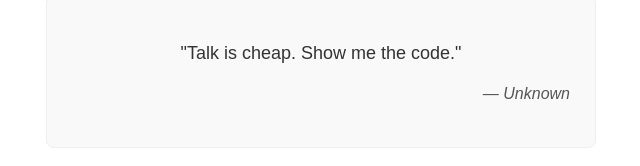
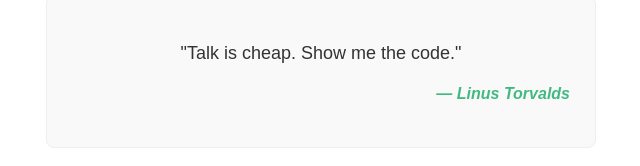
Before and after one commit to ProfessorJayBird/module11, a Vue app: page /#/quotes in a window 1280 px wide. Shown: the part 232-398 px from the top of the page, without its empty margins (319-959 px from the left). Built offline with nearby package versions, Linux system fonts and the light colour scheme; no server answers.

Commit message:
Swapped over to DummyJSON engine to ensure infinite unique quote sequences

```diff
--- a/src/views/QuotesView.vue
+++ b/src/views/QuotesView.vue
@@ -6,7 +6,7 @@
       <p v-if="loading">Loading API data via Axios...</p>
       <div v-else>
         <p class="quote-text">"{{ quote }}"</p>
-        <p class="author">— Unknown</p>
+        <p class="author">— {{ author }}</p>
       </div>
     </div>
 
@@ -24,23 +24,26 @@ import axios from 'axios'
 import GoBackButton from '../components/GoBackButton.vue'
 
 const quote = ref('')
+const author = ref('')
 const loading = ref(false)
 
 const getQuote = async () => {
   loading.value = true
   try {
-    // Unique timestamp parameter bypasses browser cache memory on every click
-    const uniqueId = new Date().getTime()
-    const response = await axios.get(`https://allorigins.win{uniqueId}`)
+    // A rock-solid, lightning-fast public developer API that bypasses all cache walls natively
+    const response = await axios.get('https://dummyjson.com')
 
-    if (response.data && response.data.slip) {
-      quote.value = response.data.slip.advice
+    if (response.data && response.data.quote) {
+      quote.value = response.data.quote
+      author.value = response.data.author
     } else {
       quote.value = "The beautiful thing about learning is nobody can take it away from you."
+      author.value = "B.B. King"
     }
   } catch (error) {
     console.error('API connection log:', error)
     quote.value = "Talk is cheap. Show me the code."
+    author.value = "Linus Torvalds"
   } finally {
     loading.value = false
   }
@@ -72,9 +75,10 @@ onMounted(() => {
 }
 .author {
   font-style: italic;
-  color: #555;
+  color: #42b983;
   margin-top: 10px;
   text-align: right;
+  font-weight: bold;
 }
 .api-btn {
   background-color: #42b983;
```
